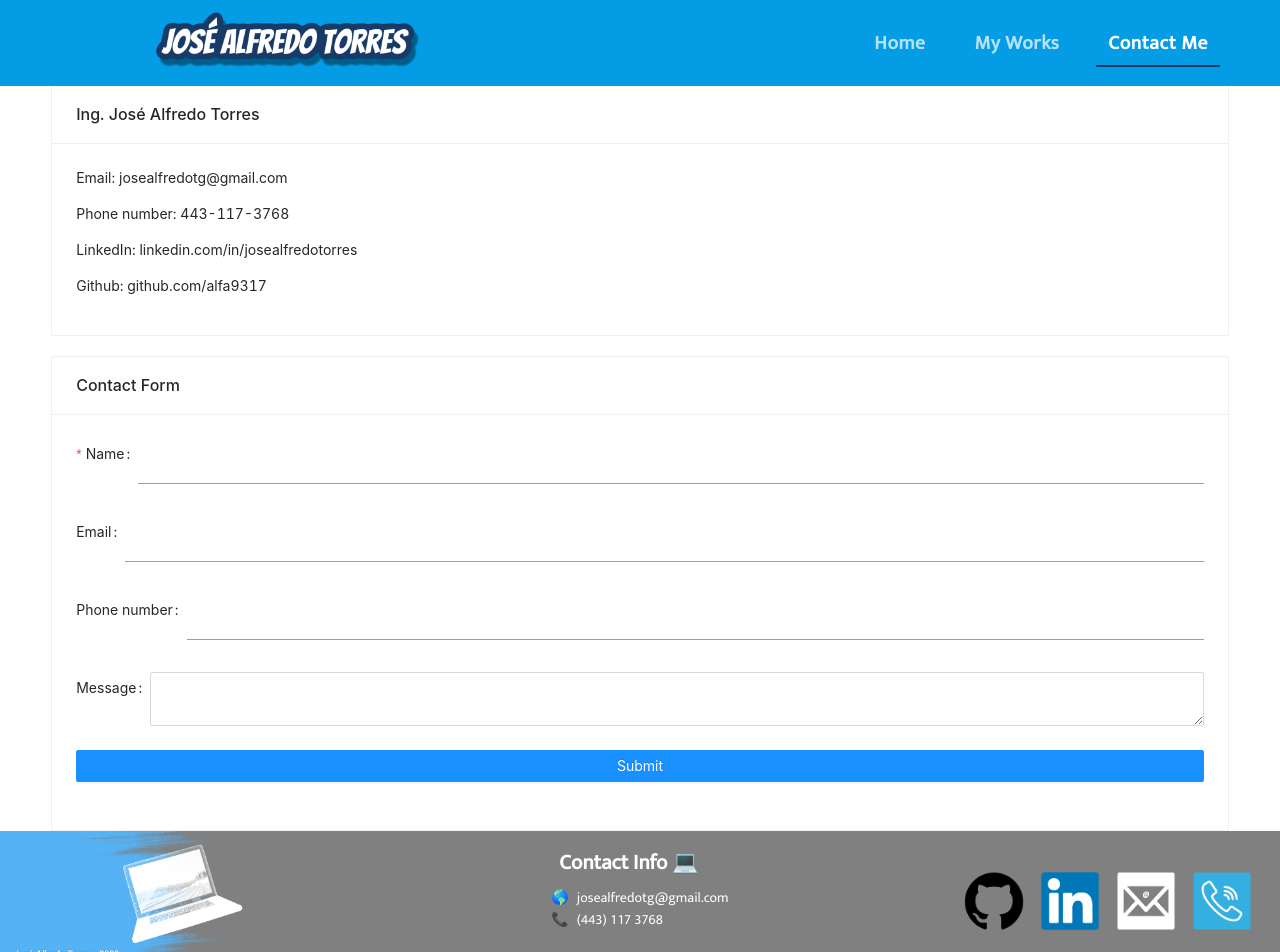
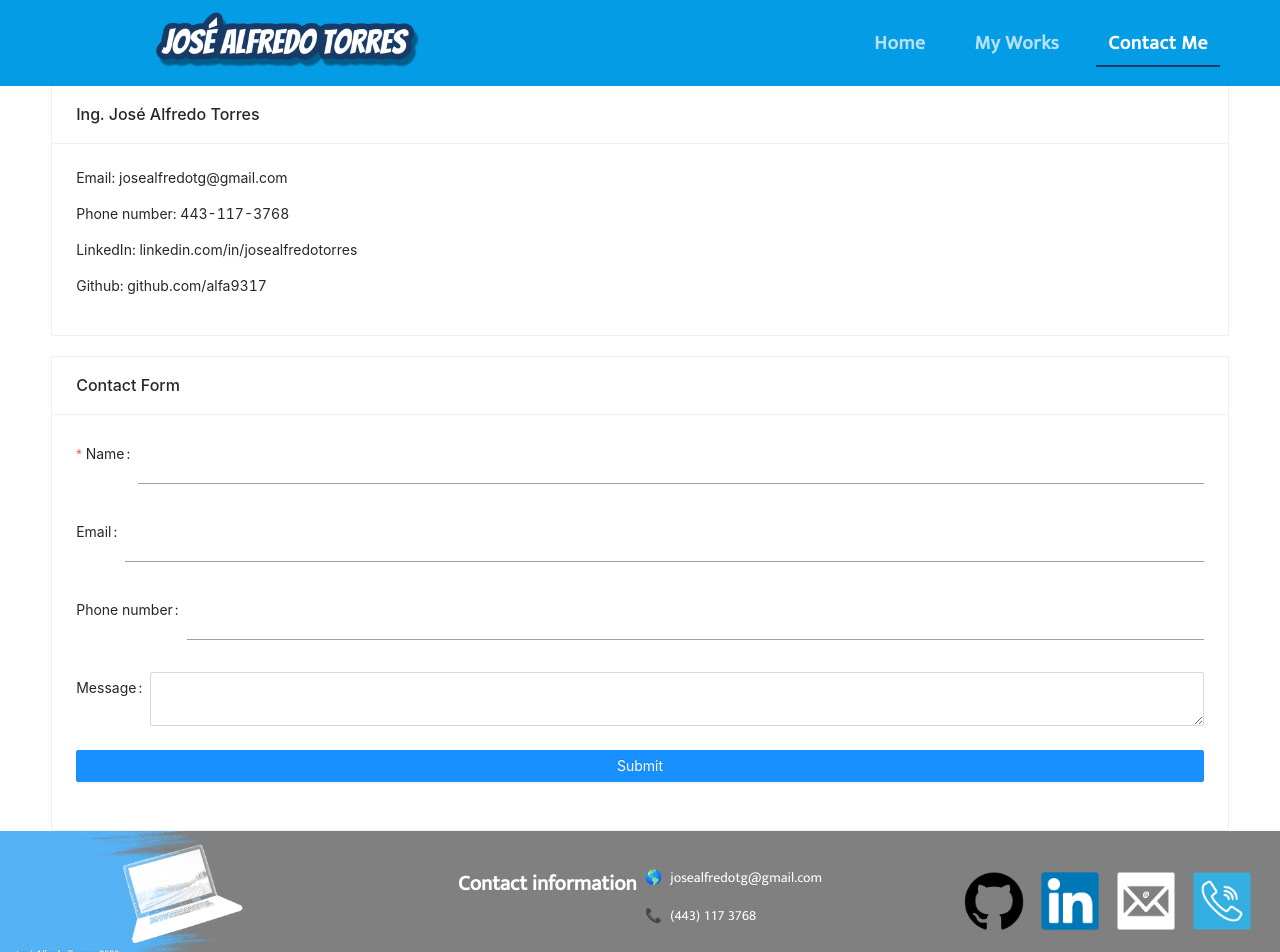
Before and after one commit to alfa9317/jatg-portfolio, a React (Create React App) app: page /contact in a window 1280 px wide. Shown: the top 952 px of the page. Built offline with nearby package versions, Linux system fonts and the light colour scheme; a web font is replaced by a local one.

Commit message:
Change the grid structure of the contact information

```diff
--- a/src/components/ui/Footer.js
+++ b/src/components/ui/Footer.js
@@ -23,12 +23,15 @@ const useStyles = makeStyles(theme => ({
             width: '17em'
         },
         [theme.breakpoints.down('sm')]: {
-            width: '11em'
+            width: '14em'
+        },
+        [theme.breakpoints.down('xs')]: {
+            width: '12em'
         }
     },
     mainContainer: {
         position: 'absolute',
-        marginTop: '1.9vh'
+        marginTop: '2.5%'
     },
     titleText: {
         color: 'white',
@@ -55,7 +58,10 @@ const useStyles = makeStyles(theme => ({
             marginTop: '-7em'
         },
         [theme.breakpoints.down('sm')]: {
-            marginTop: '-5.5em'
+            marginTop: '-6em'
+        },
+        [theme.breakpoints.down('xs')]: {
+            marginTop: '-5.1em'
         }
     }
 }))
@@ -66,29 +72,31 @@ export default function Footer(){
     return (
         <footer className={classes.footer}>
             <Hidden smDown>
-                <Grid container justify='center' className={classes.mainContainer}>
+                <Grid container justify='center' className={classes.mainContainer} spacing={1}>
                     <Grid item>
                         <Grid container direction='column' spacing={2}>
                             <Grid item className={classes.titleText}>
-                                Contact Info <span role='img' aria-label="Email">💻</span>
+                                Contact information
                             </Grid>
-                            <Grid container direction='column'>
-                                <Grid container direction='row' spacing={1}>
+                        </Grid>
+                    </Grid>
+                    <Grid item>
+                        <Grid container direction='column' spacing={2}>
                             <Grid item className={classes.text}>
                                 <span role='img' aria-label="Email">🌎</span>
                             </Grid>
                             <Grid item className={classes.text}>
-                                        josealfredotg@gmail.com
+                                <span role='img' aria-label="Phone number">📞</span>
                             </Grid>
                         </Grid>
-                                <Grid container direction='row' spacing={1}>
+                    </Grid>
+                    <Grid item>
+                        <Grid container direction='column' spacing={2}>
                             <Grid item className={classes.text}>
-                                        <span role='img' aria-label="Phone number">📞</span>
+                                josealfredotg@gmail.com
                             </Grid>
                             <Grid item className={classes.text}>
                                 (443) 117 3768
-                                    </Grid>
-                                </Grid>
                             </Grid>
                         </Grid>
                     </Grid>
```
Lines whose indentation alone changed are shown as unchanged.
